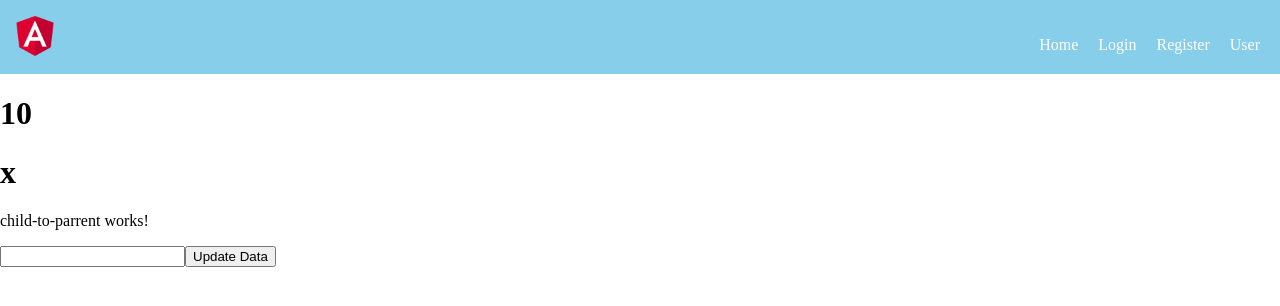
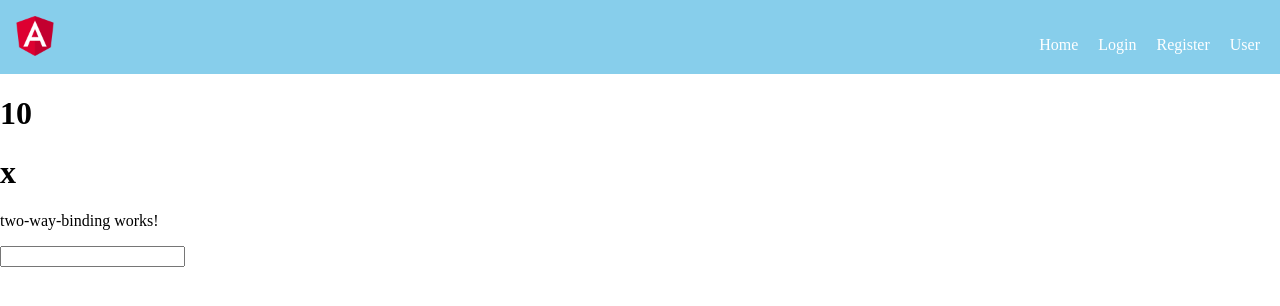
Before and after one commit to ranitbcd/fullangular, an Angular app: page / in a window 1280 px wide. Shown: the top 306 px of the page. Built offline with nearby package versions, Linux system fonts and the light colour scheme.

Commit message:
tow way binding introduced

```diff
--- a/src/app/app.component.html
+++ b/src/app/app.component.html
@@ -21,4 +21,5 @@
 <!-- <app-child-compo></app-child-compo> -->
 
 
-<app-child-to-parrent (updateDataEvent)="updateData($event)"></app-child-to-parrent>
+<!-- <app-child-to-parrent (updateDataEvent)="updateData($event)"></app-child-to-parrent> -->
+<app-two-way-binding></app-two-way-binding>
--- a/src/app/app.module.ts
+++ b/src/app/app.module.ts
@@ -17,6 +17,7 @@ import { TodoComponent } from './todo/todo.component';
 import { ParentToChildComponent } from './parent-to-child/parent-to-child.component';
 import { ChildCompoComponent } from './child-compo/child-compo.component';
 import { ChildToParrentComponent } from './child-to-parrent/child-to-parrent.component';
+import { TwoWayBindingComponent } from './two-way-binding/two-way-binding.component';
 
 @NgModule({
   declarations: [
@@ -33,7 +34,8 @@ import { ChildToParrentComponent } from './child-to-parrent/child-to-parrent.com
     TodoComponent,
     ParentToChildComponent,
     ChildCompoComponent,
-    ChildToParrentComponent
+    ChildToParrentComponent,
+    TwoWayBindingComponent
 
 
   ],
--- /dev/null
+++ b/src/app/two-way-binding/two-way-binding.component.html
@@ -0,0 +1,3 @@
+<p>two-way-binding works!</p>
+<input type="text" [(ngModel)]="name">
+<h1>{{name}}</h1>
--- /dev/null
+++ b/src/app/two-way-binding/two-way-binding.component.ts
@@ -0,0 +1,15 @@
+import { Component, OnInit } from '@angular/core';
+
+@Component({
+  selector: 'app-two-way-binding',
+  templateUrl: './two-way-binding.component.html',
+  styleUrls: ['./two-way-binding.component.css']
+})
+export class TwoWayBindingComponent implements OnInit {
+
+  constructor() { }
+  name:string;
+  ngOnInit(): void {
+  }
+
+}
```
Also changed, not shown: src/app/two-way-binding/two-way-binding.component.css (added), 1 other file (tests, documents, lock files or other folders).
